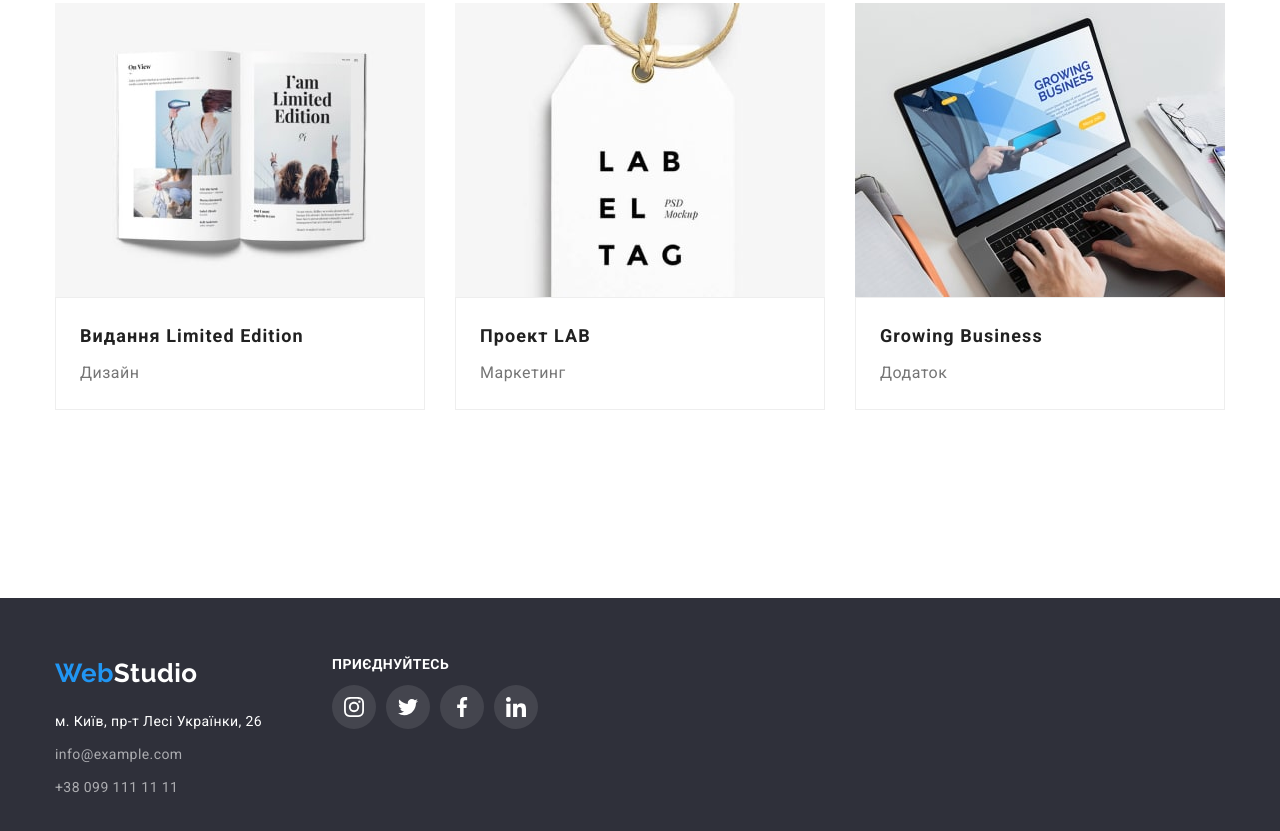
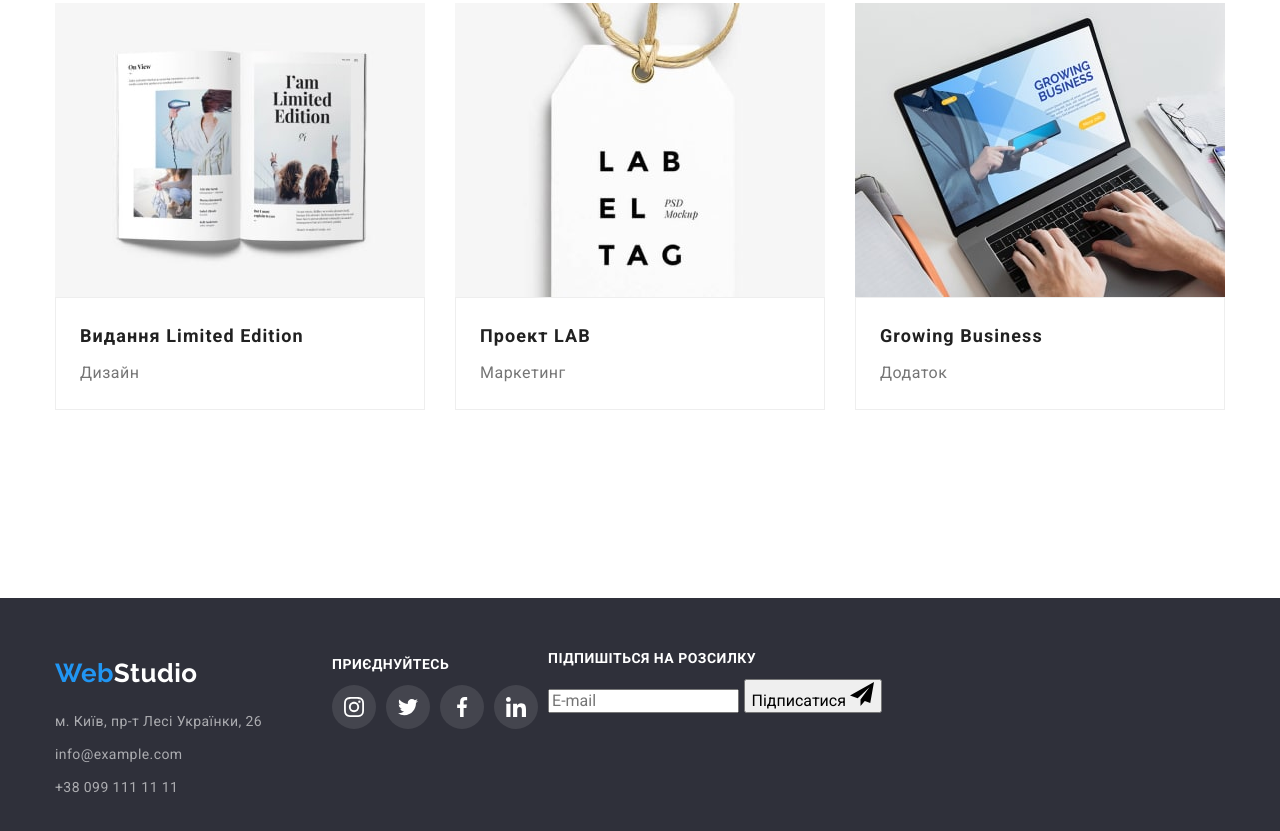
Before and after one commit to Nadiia23/goit-markup-hw-06, a plain HTML site: page portfolio.html in a window 1280 px wide. Shown: the part 1126-1957 px from the top of the page. Drawn offline with nearby package versions, Linux system fonts and the light colour scheme.

Commit message:
Розмітка footer

```diff
--- a/portfolio.html
+++ b/portfolio.html
@@ -184,7 +184,7 @@
             <a href="./index.html" class="footer-logo link"><span>Web</span>Studio</a>
                 <ul class="footer-list list">
                     <li class="footer-list-item"><a href="https://goo.gl/maps/6noj76bHKPzLhNcZA" target="_blank" rel="noopener noreferrer nofollow"
-                        class="street link"><span>м. Київ, пр-т Лесі Українки, 26</span></a></li>
+                        class="link"><span>м. Київ, пр-т Лесі Українки, 26</span></a></li>
                     <li class="footer-list-item"><a href="mailto:info@example.com" class="link">info@example.com</a></li>
                     <li class="footer-list-item"><a href="tel:+380991111111" class="link">+38 099 111 11 11</a></li>
                 </ul>
@@ -214,8 +214,26 @@
                 </li>
                 </ul>
             </div>
+
+            <div clas="sign-up-section">
+                <h3 class="connection-title">Підпишіться на розсилку</h3>
+                <form class="sign-up-form">
+                        <input
+                        type="email"
+                        class="email-field"
+                        name="user-email"
+                        id="user-email"
+                        placeholder="E-mail"
+                        />
+                        <button type="submit" class="sign-up-button">Підписатися
+                        <svg class="icon-sign-up" width="24px" height="24px">
+                            <use href="./images/symbol-defs.svg#icon-icon-send"></use>
+                        </svg>
+                        </button>
+                </form>
+            </div>
+
         </div>
-
     </footer>
 </body>
 </html>
```
Also changed, not shown: index.html (+21 -1 lines).
